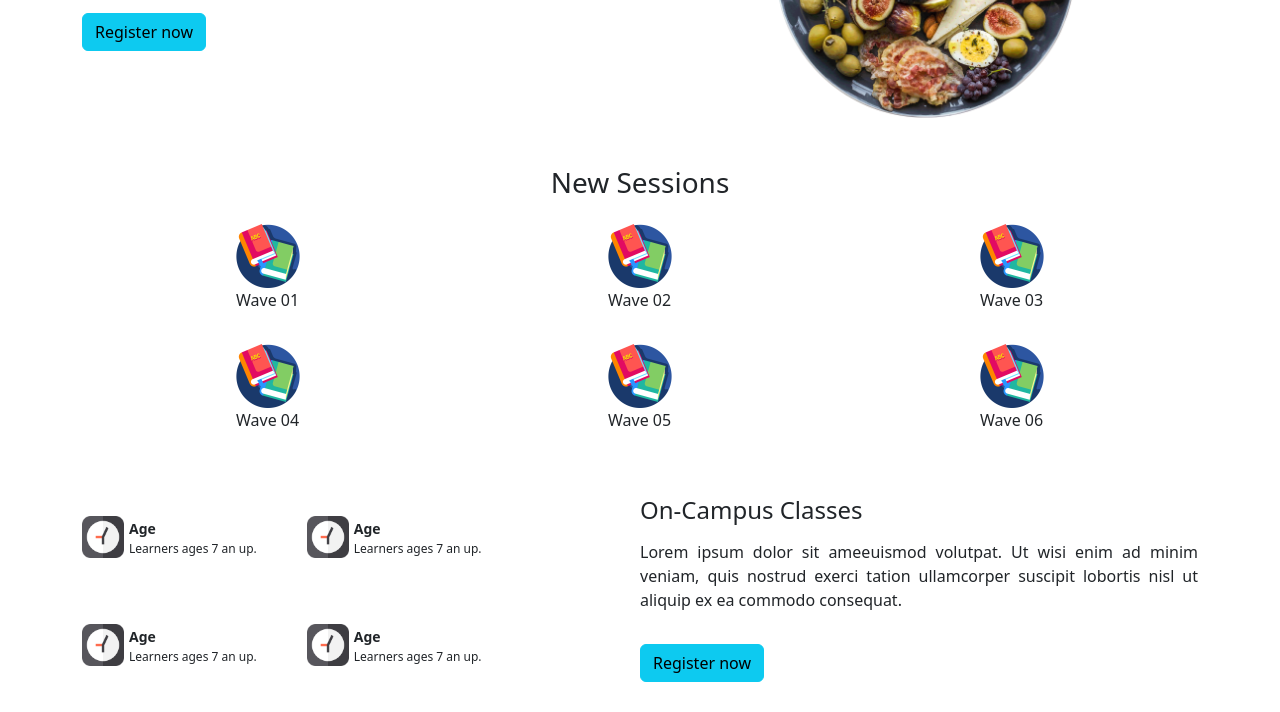
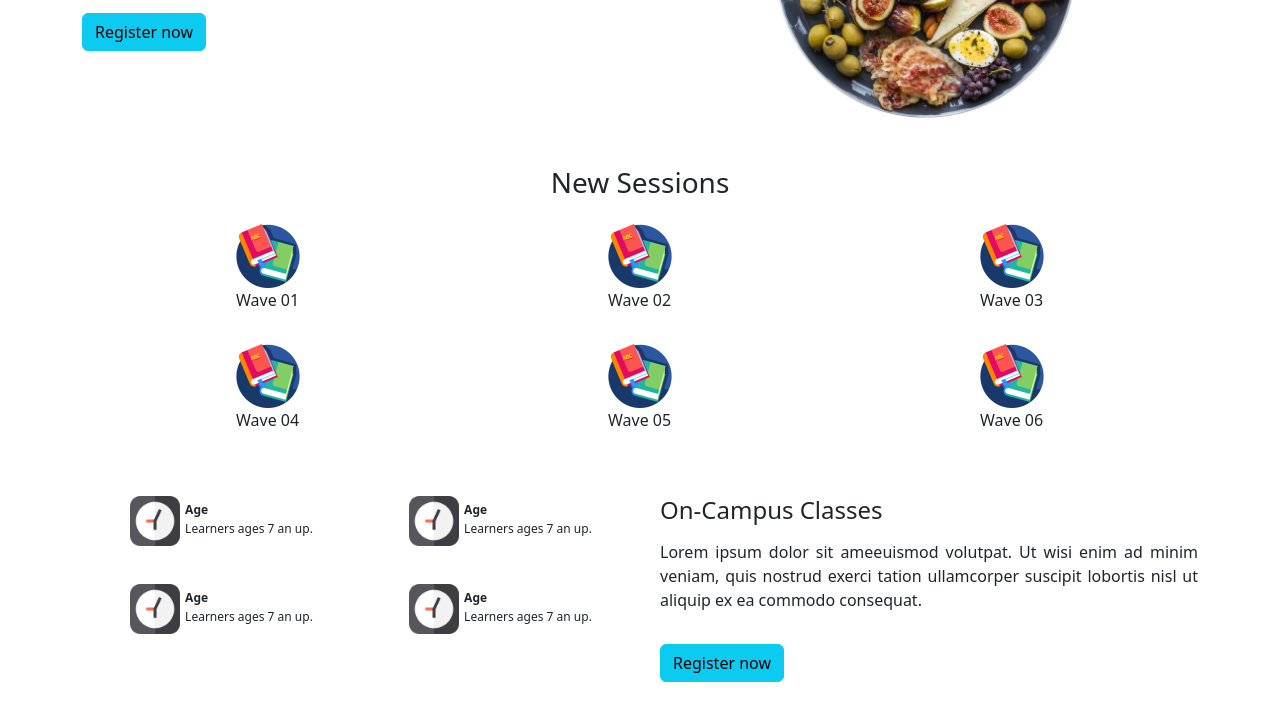
Before and after one commit to Mohammad-Afshar/exercise, a plain HTML site: page index.html in a window 1280 px wide. Shown: the part 246-958 px from the top of the page. Drawn offline with nearby package versions, Linux system fonts and the light colour scheme.

Commit message:
fix(footer): responsive div icons in mobile

```diff
--- a/index.html
+++ b/index.html
@@ -24,7 +24,7 @@
             veniam, quis nostrud exerci tation ullamcorper suscipit lobortis
             nisl ut aliquip ex ea commodo consequat.
           </p>
-          <div class="d-grid gap-2 d-sm-block">
+          <div class="d-grid gap-2 d-md-block">
             <button type="button" class="btn btn-info">Register now</button>
           </div>
         </div>
@@ -126,7 +126,6 @@
               </div>
             </div>
           </div>
-
           <div class="icons">
             <div class="icon1">
               <div class="img">
@@ -137,7 +136,6 @@
                 <p>Learners ages 7 an up.</p>
               </div>
             </div>
-
             <div class="icon1">
               <div class="img">
                 <img src="./assets/clock.png" alt="" />
--- a/style.css
+++ b/style.css
@@ -22,7 +22,7 @@
   display: none;
 }
 
-@media screen and (max-width: 575px) {
+@media screen and (max-width: 767px) {
   .main-desktop {
     display: none;
   }
@@ -44,39 +44,41 @@
 .footer {
   display: flex;
   justify-content: center;
+  margin-bottom: 20px;
 }
 .footer .left {
   width: 50%;
 }
 .footer .right {
   width: 50%;
+  padding-left: 20px;
 }
 
 .icons {
   display: flex;
+  justify-content: space-around;
+  margin-bottom: 30px;
 }
 .icons img {
-  width: 42px;
-  height: 42px;
+  width: 50px;
+  height: 50px;
 }
 .icon1 {
   display: flex;
-  margin-top: 20px;
-  margin-right: 50px;
-  margin-bottom: 30px;
+
 }
 .icon1 .img {
   margin-right: 5px;
 }
 .icon1 .desc span {
   font-weight: bold;
-  font-size: 14px;
+  font-size: 12px;
 }
 .icon1 .desc p {
   font-size: 12px;
 }
 
-@media screen and (max-width: 765px) {
+@media screen and (max-width: 767px) {
   .footer .left {
     display: none;
   }
@@ -89,7 +91,5 @@
   .footer .right button {
     display: none;
   }
-  .test {
-    background-color: blueviolet;
-  }
+
 }
```
